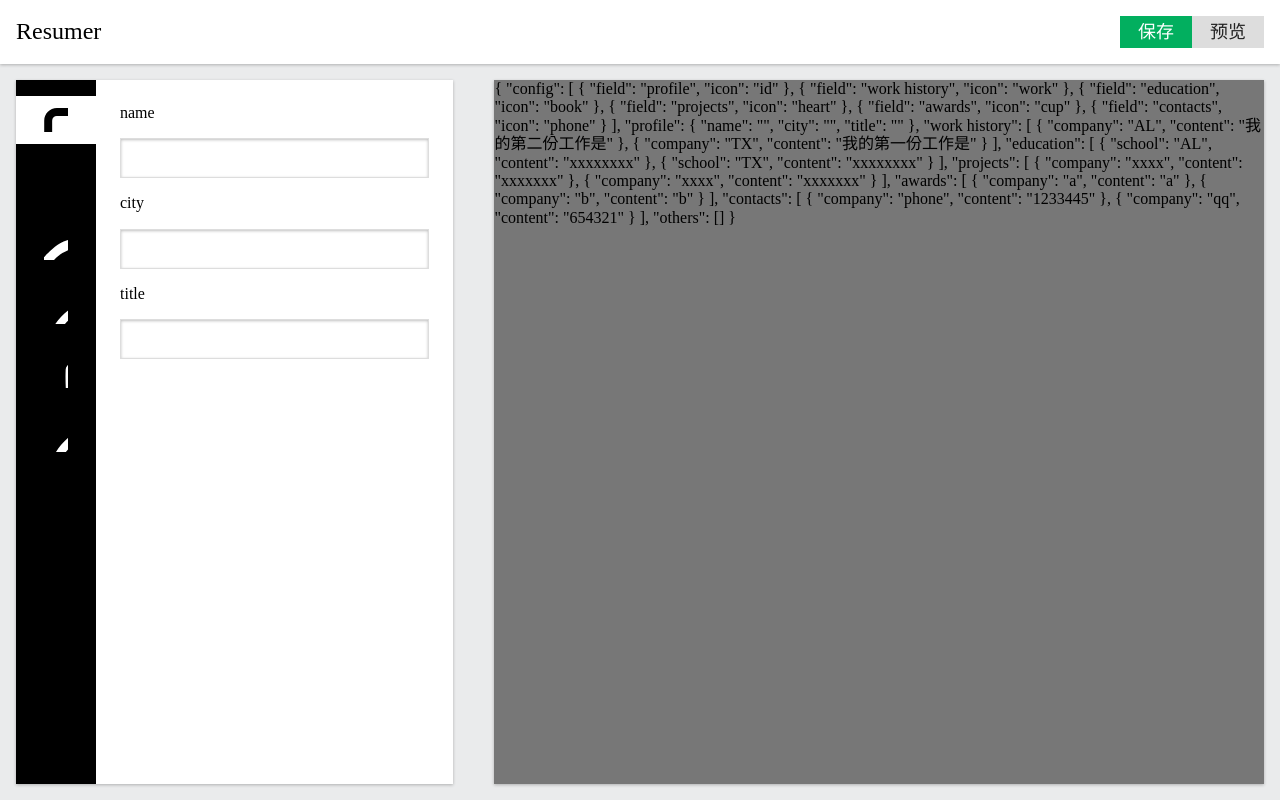
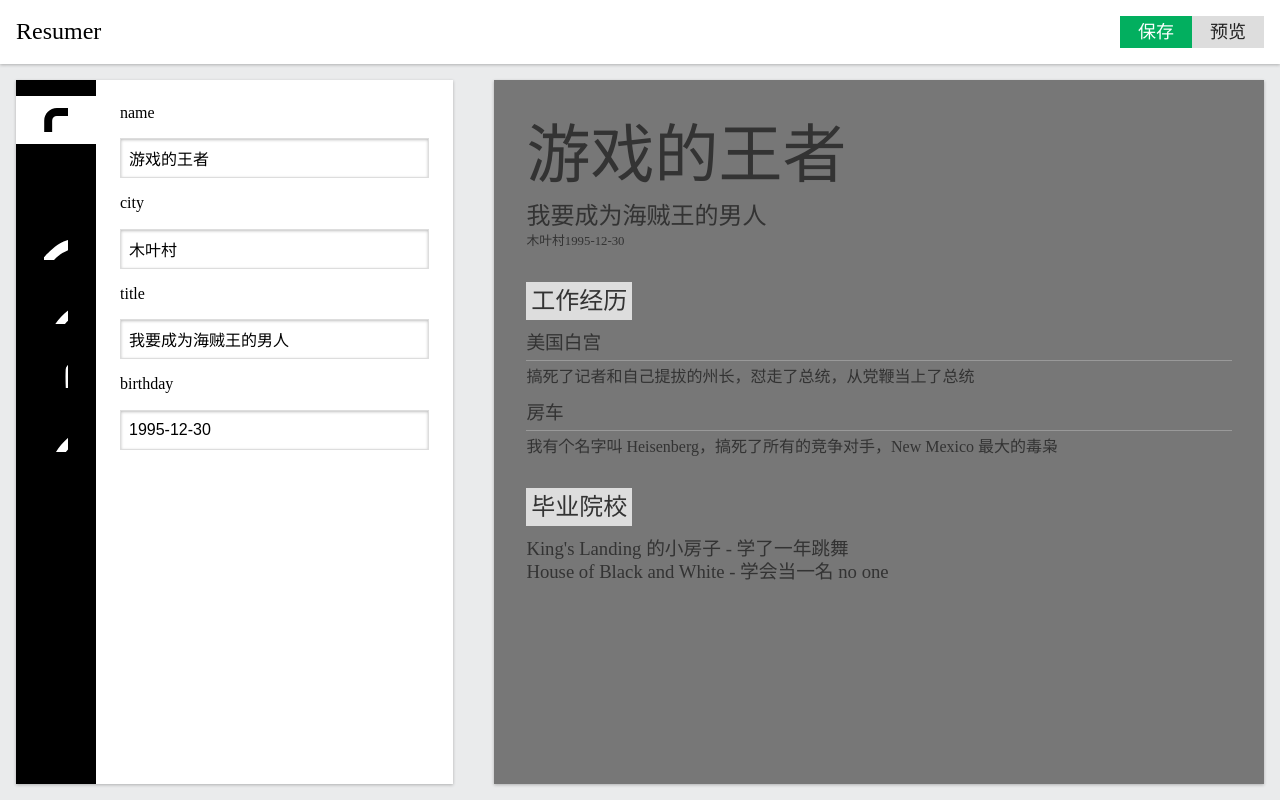
Before and after one commit to FRANKIETANG/vue-resume-test, a Vue app: page / in a window 1280 px wide. Built offline with nearby package versions, Linux system fonts and the light colour scheme.

Commit message:
显示简介、工作经历和毕业院校

```diff
--- a/src/App.vue
+++ b/src/App.vue
@@ -54,7 +54,7 @@
 }
 
 #resumeEditor {
-  width: 35%;
+  min-width: 35%;
   background: #444;
 }
 
--- a/src/components/ResumePreview.vue
+++ b/src/components/ResumePreview.vue
@@ -1,6 +1,35 @@
 <template>
   <div id='resumePreview'>
-      {{resume}}
+    <section data-name="profile" v-show="resume.profile">
+      <h1>{{resume.profile.name}}</h1>
+      <h2>{{resume.profile.title}}</h2>
+      <p>
+        <small>{{resume.profile.city}}</small>
+        <small>{{resume.profile.birthday}}</small>
+      </p>
+    </section>
+
+    <section data-name="workHistory" v-show="resume.workHistory">
+      <h2>工作经历</h2>
+      <ol>
+        <li v-for="item in resume.workHistory">
+          <h3>{{item.company}}</h3>
+          <p v-show="item.content">{{item.content}}</p>
+        </li>
+      </ol>
+    </section>
+
+    <section data-name="education" v-show="resume.education">
+      <h2>毕业院校</h2>
+      <ol>
+        <li v-for="item in resume.education">
+          <h3>{{item.school}}
+            <span v-show="item.content"> - {{item.content}} </span>
+          </h3>
+        </li>
+      </ol>
+    </section>
+
   </div>
 </template>
 
@@ -8,16 +37,68 @@
 export default {
   name: 'ResumePreview',
   computed: {
-    resume(){
+    resume() {
       return this.$store.state.resume
     }
+  },
+  created(){
+    console.log(this.resume)
   }
 }
 </script>
 
-<style>
-  #resumePreview{
-      background: #fff;
-      box-shadow: 0 1px 3px 0 rgba(0,0,0,0.25);
+<style lang="scss">
+#resumePreview {
+  background: #fff;
+  box-shadow: 0 1px 3px 0 rgba(0, 0, 0, 0.25);
+  padding: 2em;
+  color: #333;
+  line-height: 1.2;
+  *{
+    box-sizing: border-box;
+    font-variant: normal;
+    font-weight: normal;
   }
+  ol{
+    list-style: none;
+  }
+  section + section{
+    margin-top: 2em;
+  }
+  p{
+    white-space: pre-line;
+  }
+  section{
+    h2:first-child{
+      background: #ddd;
+      display: inline-block;
+      padding: 0.2em;
+      margin-bottom: 0.5em;
+    }
+  }
+  section[data-name="profile"]{
+    h1{
+      margin: 0.1em 0;
+      font-size: 4em;
+    }
+  }
+  section[data-name="workHistory"]{
+    li + li{
+      margin-top: 1em;
+    }
+    li{
+      h3{
+        border-bottom: 1px solid #999;
+        padding-bottom: 0.3em;
+        margin-bottom: 0.3em;
+      }
+    }
+    section[data-name="education"]{
+      li{
+        line-height: 1.5;
+      }
+    }
+  }
+}
+
 </style>
--- a/src/store/index.js
+++ b/src/store/index.js
@@ -9,24 +9,25 @@
         resume: {
             config: [
                 { field: 'profile', icon: 'id' },
-                { field: 'work history', icon: 'work' },
+                { field: 'workHistory', icon: 'work' },
                 { field: 'education', icon: 'book' },
                 { field: 'projects', icon: 'heart' },
                 { field: 'awards', icon: 'cup' },
                 { field: 'contacts', icon: 'phone' }
             ],
             profile: {
-                name: '',
-                city: '',
-                title: ''
+                name: '游戏的王者',
+                city: '木叶村',
+                title: '我要成为海贼王的男人',
+                birthday: '1995-12-30'
             },
-            'work history': [
-                {company: 'AL', content: '我的第二份工作是'},
-                {company: 'TX', content: '我的第一份工作是'}
+            workHistory: [
+                {company: '美国白宫', content: '搞死了记者和自己提拔的州长，怼走了总统，从党鞭当上了总统'},
+                {company: '房车', content: '我有个名字叫 Heisenberg，搞死了所有的竞争对手，New Mexico 最大的毒枭'}
             ],
             education: [
-                {school: 'AL', content: 'xxxxxxxx'},
-                {school: 'TX', content: 'xxxxxxxx'}
+                {school: 'King\'s Landing 的小房子', content: '学了一年跳舞'},
+                {school: 'House of Black and White', content: '学会当一名 no one'}
             ],
             projects: [
                 {company: 'xxxx', content: 'xxxxxxx'},
```
